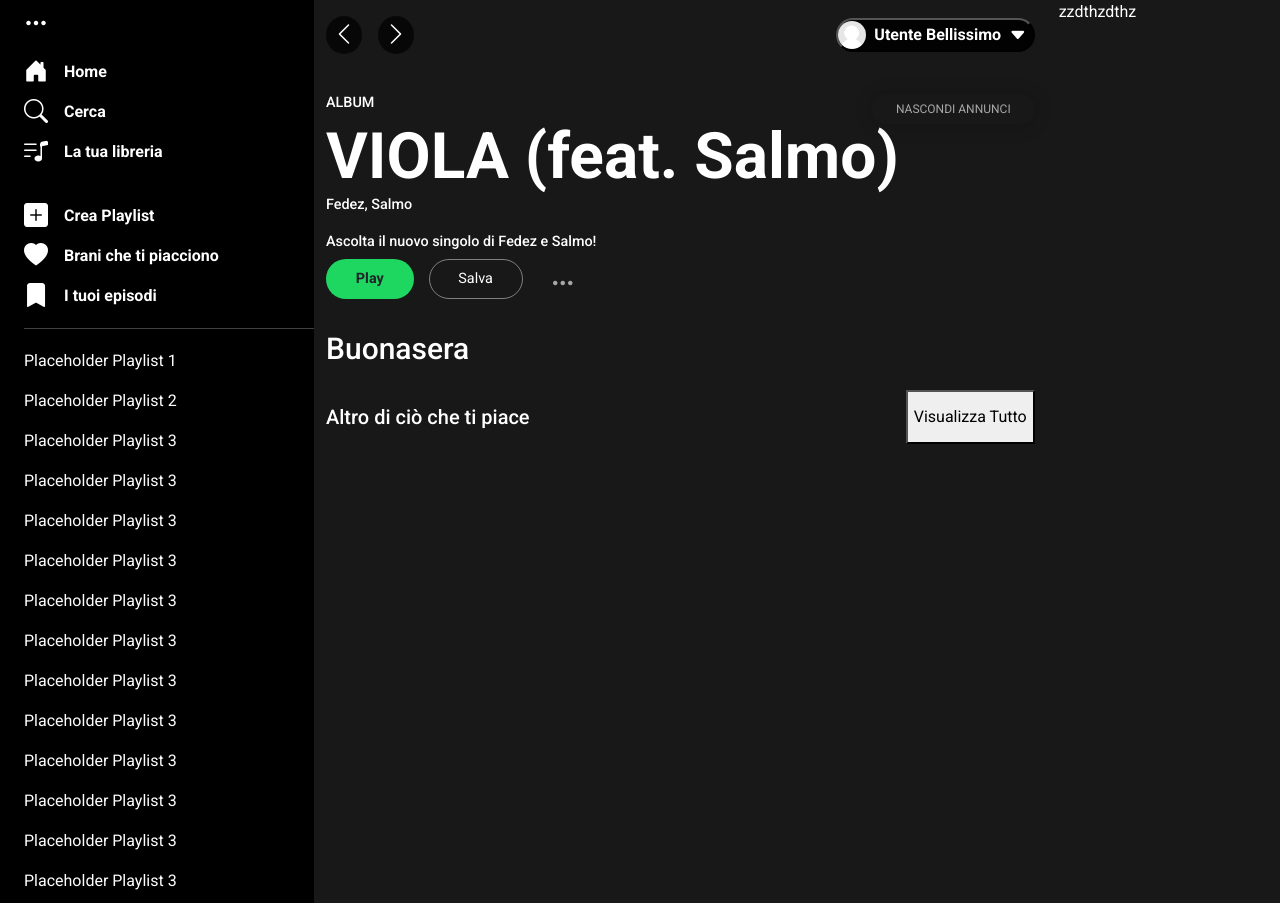
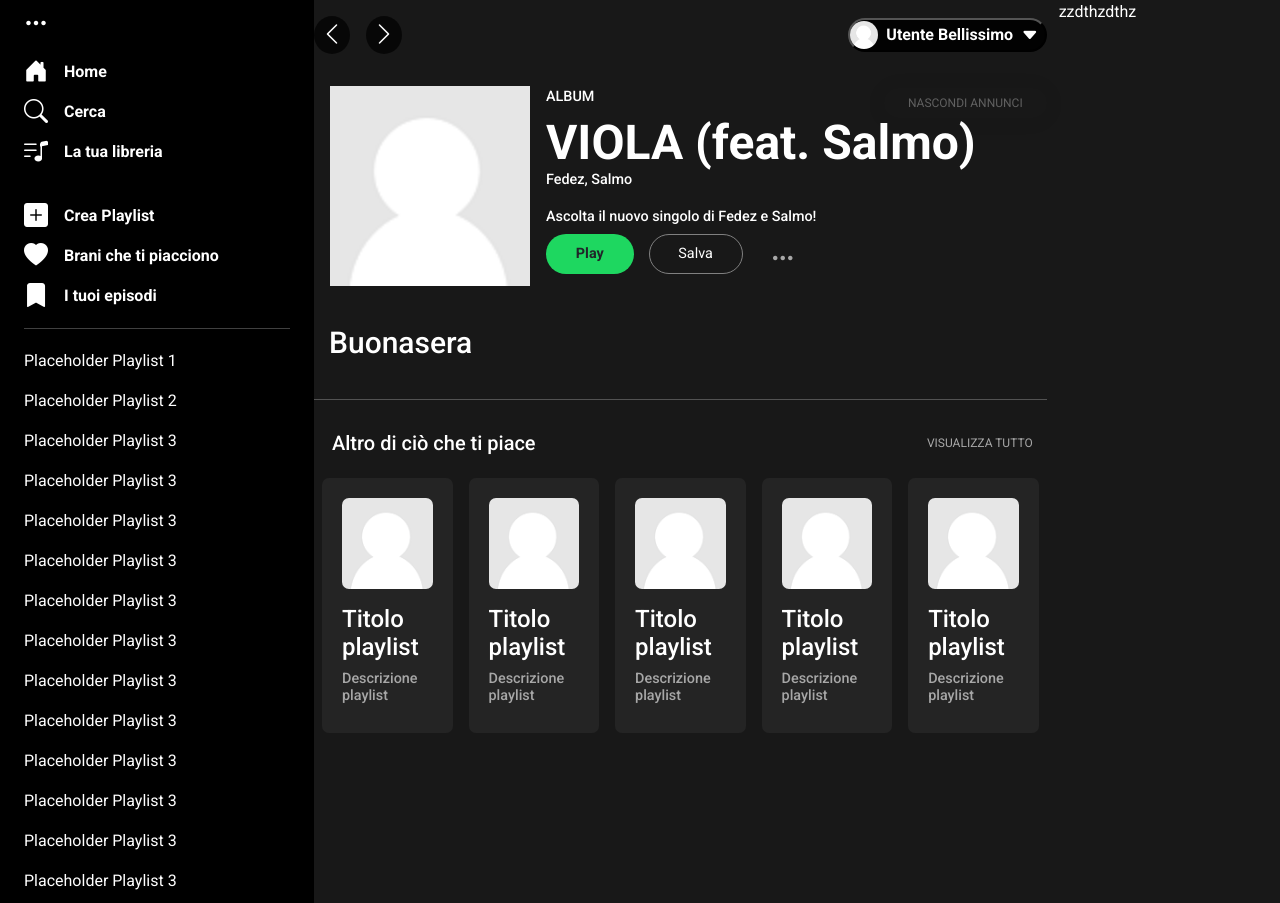
Before and after one commit to Kaymax99/U2-Project, a PHP site: page /homePage.html in a window 1280 px wide. Shown: the top 903 px of the page. Run offline with PHP 8.4, Linux system fonts and the light colour scheme; style sheets or scripts are compiled from the project's sources.

Commit message:
Adjusted cards

```diff
--- a/assets/css/app.css
+++ b/assets/css/app.css
@@ -37,7 +37,7 @@
 #left-Nav {
   background-color: black;
   min-height: 100vh;
-  padding: 0 0 0 24px;
+  padding: 0 24px;
   overflow-y: scroll;
   -ms-overflow-style: none; /* IE and Edge */
   scrollbar-width: none; /* Firefox */
@@ -130,14 +130,21 @@
   font-size: 1.5em;
 }
 
+#annuncio {
+  display: flex;
+  align-items: center;
+  width: 100%;
+}
+
 #wrapperAnnuncio {
   position: relative;
+  width: 100%;
 }
 #wrapperAnnuncio h5 {
   font-size: 0.9em;
 }
 #wrapperAnnuncio h1 {
-  font-size: 4em;
+  font-size: 3em;
   font-weight: 700;
   margin-bottom: 0;
 }
@@ -148,10 +155,11 @@
 #headingConsigliati {
   display: flex;
   justify-content: space-between;
+  margin: 0 0.5em;
 }
 
 h2 {
-  margin: 0.75em 0;
+  margin: 0.75em 0.5em;
   font-size: 1.25em;
 }
 
@@ -230,4 +238,47 @@
   right: 0;
   top: 0;
   height: 30px;
+  opacity: 50%;
+}
+
+.showMore {
+  background-color: inherit;
+  border: none;
+  text-transform: uppercase;
+  font-size: 0.75em;
+  color: #a7a7a7;
+}
+
+.custCardLG {
+  display: flex;
+  flex-direction: row;
+  align-items: center;
+  border-radius: 5px;
+  margin-top: 10px;
+  background-color: #2a2a2a;
+  font-size: 0.6em;
+}
+.custCardLG img {
+  border-top-left-radius: 5px;
+  border-bottom-left-radius: 5px;
+}
+.custCardLG div {
+  padding-left: 10px;
+}
+
+.custCard {
+  display: flex;
+  flex-direction: column;
+  background-color: #242424;
+  padding: 20px;
+  border-radius: 7px;
+}
+.custCard img {
+  border-radius: 7px;
+  margin-bottom: 1em;
+  height: 70%;
+}
+.custCard h5 {
+  font-size: 0.9em;
+  color: #a7a7a7;
 }/*# sourceMappingURL=app.css.map */
--- a/assets/js/homePage.js
+++ b/assets/js/homePage.js
@@ -1,40 +1,87 @@
 const getMusic = async () => {
   try {
-    let discografiaUltimiAscolti = await fetch(
+    let discografiaUltimiAscolti1 = await fetch(
       "https://striveschool-api.herokuapp.com/api/deezer/album/75621062",
       {
         input: "GET",
       }
     );
 
-    if (discografiaUltimiAscolti.ok) {
-      let elencoUltimiAscolti = await discografiaUltimiAscolti.json();
+    let discografiaUltimiAscolti2 = await fetch(
+      "https://striveschool-api.herokuapp.com/api/deezer/album/75621062",
+      {
+        input: "GET",
+      }
+    );
+
+    let discografiaUltimiAscolti3 = await fetch(
+      "https://striveschool-api.herokuapp.com/api/deezer/album/75621062",
+      {
+        input: "GET",
+      }
+    );
+
+    let discografiaUltimiAscolti4 = await fetch(
+      "https://striveschool-api.herokuapp.com/api/deezer/album/75621062",
+      {
+        input: "GET",
+      }
+    );
+
+    let discografiaUltimiAscolti5 = await fetch(
+      "https://striveschool-api.herokuapp.com/api/deezer/album/75621062",
+      {
+        input: "GET",
+      }
+    );
+
+    let discografiaUltimiAscolti6 = await fetch(
+      "https://striveschool-api.herokuapp.com/api/deezer/album/75621062",
+      {
+        input: "GET",
+      }
+    );
+
+    if (
+      discografiaUltimiAscolti1.ok &&
+      discografiaUltimiAscolti2.ok &&
+      discografiaUltimiAscolti3.ok &&
+      discografiaUltimiAscolti4.ok &&
+      discografiaUltimiAscolti5.ok &&
+      discografiaUltimiAscolti6.ok
+    ) {
+      let elencoUltimiAscolti1 = await discografiaUltimiAscolti1.json();
+      let elencoUltimiAscolti2 = await discografiaUltimiAscolti2.json();
+      let elencoUltimiAscolti3 = await discografiaUltimiAscolti3.json();
+      let elencoUltimiAscolti4 = await discografiaUltimiAscolti4.json();
+      let elencoUltimiAscolti5 = await discografiaUltimiAscolti5.json();
+      let elencoUltimiAscolti6 = await discografiaUltimiAscolti6.json();
 
       let divUltimiAscolti = document.getElementById("ultimiAscoltiWrapper");
 
-      divUltimiAscolti.innerHTML += `<div class="row col-4 rounded-1 border p-0">
-        <img src="${elencoUltimiAscolti.cover_small}" class="col-3 p-0" />
-        <div class="col-9">${elencoUltimiAscolti.title}</div>`;
+      divUltimiAscolti.innerHTML += `<div class="row col-4 p-1"><div class="p-0 custCardLG">
+        <img src="${elencoUltimiAscolti1.cover_small}" class="col-3 p-0" />
+        <div class="col-9">${elencoUltimiAscolti1.title}</div></div>`;
 
-      divUltimiAscolti.innerHTML += `<div class="row col-4 rounded-1 border p-0">
-        <img src="${elencoUltimiAscolti.cover_small}" class="col-3 p-0" />
-        <div class="col-9">${elencoUltimiAscolti.title}</div>`;
+      divUltimiAscolti.innerHTML += `<div class="row col-4 p-1"><div class="p-0 custCardLG">
+        <img src="${elencoUltimiAscolti2.cover_small}" class="col-3 p-0" />
+        <div class="col-9">${elencoUltimiAscolti2.title}</div></div>`;
 
-      divUltimiAscolti.innerHTML += `<div class="row col-4 rounded-1 border p-0">
-        <img src="${elencoUltimiAscolti.cover_small}" class="col-3 p-0" />
-        <div class="col-9">${elencoUltimiAscolti.title}</div>`;
+      divUltimiAscolti.innerHTML += `<div class="row col-4 p-1"><div class="p-0 custCardLG">
+        <img src="${elencoUltimiAscolti3.cover_small}" class="col-3 p-0" />
+        <div class="col-9">${elencoUltimiAscolti3.title}</div></div>`;
 
-      divUltimiAscolti.innerHTML += `<div class="row col-4 rounded-1 border p-0">
-        <img src="${elencoUltimiAscolti.cover_small}" class="col-3 p-0" />
-        <div class="col-9">${elencoUltimiAscolti.title}</div>`;
+      divUltimiAscolti.innerHTML += `<div class="row col-4 p-1"><div class="p-0 custCardLG">
+        <img src="${elencoUltimiAscolti4.cover_small}" class="col-3 p-0" />
+        <div class="col-9">${elencoUltimiAscolti4.title}</div></div>`;
 
-      divUltimiAscolti.innerHTML += `<div class="row col-4 rounded-1 border p-0">
-        <img src="${elencoUltimiAscolti.cover_small}" class="col-3 p-0" />
-        <div class="col-9">${elencoUltimiAscolti.title}</div>`;
+      divUltimiAscolti.innerHTML += `<div class="row col-4 p-1"><div class="p-0 custCardLG">
+        <img src="${elencoUltimiAscolti5.cover_small}" class="col-3 p-0" />
+        <div class="col-9">${elencoUltimiAscolti5.title}</div></div>`;
 
-      divUltimiAscolti.innerHTML += `<div class="row col-4 rounded-1 border p-0">
-        <img src="${elencoUltimiAscolti.cover_small}" class="col-3 p-0" />
-        <div class="col-9">${elencoUltimiAscolti.title}</div>`;
+      divUltimiAscolti.innerHTML += `<div class="row col-4 p-1"><div class="p-0 custCardLG">
+        <img src="${elencoUltimiAscolti6.cover_small}" class="col-3 p-0" />
+        <div class="col-9">${elencoUltimiAscolti6.title}</div></div>`;
     } else {
       throw "errore nel primo in discografiaUltimiAscolti";
     }
--- a/assets/sass/app.scss
+++ b/assets/sass/app.scss
@@ -5,3 +5,4 @@
 @import "./partials/main";
 @import "./partials/player";
 @import "./partials/buttons";
+@import "./partials/customCard";
--- a/assets/sass/partials/_buttons.scss
+++ b/assets/sass/partials/_buttons.scss
@@ -35,4 +35,12 @@
   right: 0;
   top: 0;
   height: 30px;
+  opacity: 50%;
 }
+.showMore {
+  background-color: inherit;
+  border: none;
+  text-transform: uppercase;
+  font-size: 0.75em;
+  color: $c-text-subdued;
+}
--- a/assets/sass/partials/_customCard.scss
+++ b/assets/sass/partials/_customCard.scss
@@ -0,0 +1,31 @@
+.custCardLG {
+  @include row;
+  align-items: center;
+  border-radius: 5px;
+  margin-top: 10px;
+  background-color: $bg-elevated-highlight;
+  img {
+    border-top-left-radius: 5px;
+    border-bottom-left-radius: 5px;
+  }
+  font-size: 0.6em;
+  div {
+    padding-left: 10px;
+  }
+}
+
+.custCard {
+  @include column;
+  background-color: #242424;
+  padding: 20px;
+  border-radius: 7px;
+  img {
+    border-radius: 7px;
+    margin-bottom: 1em;
+    height: 70%;
+  }
+  h5 {
+    font-size: 0.9em;
+    color: $c-text-subdued;
+  }
+}
--- a/assets/sass/partials/_left-Nav.scss
+++ b/assets/sass/partials/_left-Nav.scss
@@ -1,7 +1,7 @@
 #left-Nav {
   background-color: $c-bg-primary;
   min-height: 100vh;
-  padding: 0 0 0 24px;
+  padding: 0 24px;
   overflow-y: scroll;
   -ms-overflow-style: none; /* IE and Edge */
   scrollbar-width: none; /* Firefox */
--- a/assets/sass/partials/_main.scss
+++ b/assets/sass/partials/_main.scss
@@ -43,13 +43,20 @@
   font-size: 1.5em;
 }
 
+#annuncio {
+  display: flex;
+  align-items: center;
+  width: 100%;
+}
+
 #wrapperAnnuncio {
   position: relative;
+  width: 100%;
   h5 {
     font-size: 0.9em;
   }
   h1 {
-    font-size: 4em;
+    font-size: 3em;
     font-weight: 700;
     margin-bottom: 0;
   }
@@ -61,9 +68,10 @@
 #headingConsigliati {
   display: flex;
   justify-content: space-between;
+  margin: 0 0.5em;
 }
 
 h2 {
-  margin: 0.75em 0;
+  margin: 0.75em 0.5em;
   font-size: 1.25em;
 }
--- a/assets/sass/partials/_variables.scss
+++ b/assets/sass/partials/_variables.scss
@@ -1,6 +1,7 @@
 $c-text-primary: white;
 $c-text-subdued: #a7a7a7;
 $c-bg-primary: black;
+$bg-elevated-highlight: #2a2a2a;
 $bg-buttons-default: rgba(0, 0, 0, 0.9);
 $bg-buttons-subdued: rgba(0, 0, 0, 0.7);
 $theme-primary: #1ed760;
--- a/homePage.html
+++ b/homePage.html
@@ -1,7 +1,5 @@
 <!DOCTYPE html>
 <html lang="en">
-
-<head>
   <head>
     <meta charset="UTF-8" />
     <meta http-equiv="X-UA-Compatible" content="IE=edge" />
@@ -28,7 +26,10 @@
       rel="stylesheet"
       href="./assets/resources/noUiSlider-15.6.1/dist/nouislider.css"
     />
-  <link rel="stylesheet" href="https://cdnjs.cloudflare.com/ajax/libs/font-awesome/6.2.0/css/all.min.css">
+    <link
+      rel="stylesheet"
+      href="https://cdnjs.cloudflare.com/ajax/libs/font-awesome/6.2.0/css/all.min.css"
+    />
   </head>
 
   <body>
@@ -99,7 +100,8 @@
             </ul>
           </div>
         </nav>
-        <main class="col-7">
+
+        <main class="col-7 p-0">
           <nav id="mainNav">
             <div>
               <button class="navigation">
@@ -117,8 +119,8 @@
           </nav>
 
           <article id="annuncio">
-            <div>
-              <img />
+            <div class="p-3">
+              <img src="./assets/img/user.png" height="200px" />
             </div>
             <div id="wrapperAnnuncio">
               <h5 class="albumAnnuncio">ALBUM</h5>
@@ -142,83 +144,129 @@
             <h2>Buonasera</h2>
             <div
               id="ultimiAscoltiWrapper"
-              class="row d-flex justify-content-between gx-0"
+              class="row d-flex justify-content-between gx-0 px-4"
             ></div>
           </section>
+          <hr />
 
           <section id="consigliati">
             <div id="headingConsigliati">
               <h2>Altro di ciò che ti piace</h2>
-              <button class="">Visualizza Tutto</button>
+              <button class="showMore">Visualizza Tutto</button>
             </div>
+            <div
+              id="ultimiAscoltiWrapper"
+              class="row row-cols-5 d-flex justify-content-between gx-0"
+            >
+              <div class="p-2">
+                <div class="col custCard">
+                  <img src="./assets/img/user.png" />
                   <div>
-              <div></div>
-              <div></div>
-              <div></div>
-              <div></div>
-              <div></div>
+                    <h4>Titolo playlist</h4>
+                    <h5>Descrizione playlist</h5>
+                  </div>
+                </div>
+              </div>
+              <div class="p-2">
+                <div class="col custCard">
+                  <img src="./assets/img/user.png" />
+                  <div>
+                    <h4>Titolo playlist</h4>
+                    <h5>Descrizione playlist</h5>
+                  </div>
+                </div>
+              </div>
+              <div class="p-2">
+                <div class="col custCard">
+                  <img src="./assets/img/user.png" />
+                  <div>
+                    <h4>Titolo playlist</h4>
+                    <h5>Descrizione playlist</h5>
+                  </div>
+                </div>
+              </div>
+              <div class="p-2">
+                <div class="col custCard">
+                  <img src="./assets/img/user.png" />
+                  <div>
+                    <h4>Titolo playlist</h4>
+                    <h5>Descrizione playlist</h5>
+                  </div>
+                </div>
+              </div>
+              <div class="p-2">
+                <div class="col custCard">
+                  <img src="./assets/img/user.png" />
+                  <div>
+                    <h4>Titolo playlist</h4>
+                    <h5>Descrizione playlist</h5>
+                  </div>
+                </div>
+              </div>
             </div>
           </section>
         </main>
         <aside class="col-2">zzdthzdthz</aside>
 
         <footer>
-        <div class="container-fluid mt-5 py-5 ">
-          <div class="row d-flex justify-content-between align-items-center g-2">
+          <div class="container-fluid mt-5 py-5">
+            <div
+              class="row d-flex justify-content-between align-items-center g-2"
+            >
+              <div class="col-3">here artist name and song and heart</div>
               <div class="col-3">
-              here artist name and song and heart
-            </div>
-            <div class="col-3 ">
-              <div class="justify-content-end d-flex pb-2 ">
-                <div class="col d-flex  justify-content-end">
-
+                <div class="justify-content-end d-flex pb-2">
+                  <div class="col d-flex justify-content-end">
                     <i class="fa-solid fa-shuffle"></i>
                   </div>
 
-                <div class="col d-flex  justify-content-end"><i class="fa-solid fa-backward-step"></i></div>
-                <div class="col d-flex  justify-content-center"><i class="fa-solid fa-circle-play"></i></div>
-                <div class="col d-flex  justify-content-start"> <i class="fa-solid fa-forward-step"></i></div>
+                  <div class="col d-flex justify-content-end">
+                    <i class="fa-solid fa-backward-step"></i>
+                  </div>
+                  <div class="col d-flex justify-content-center">
+                    <i class="fa-solid fa-circle-play"></i>
+                  </div>
+                  <div class="col d-flex justify-content-start">
+                    <i class="fa-solid fa-forward-step"></i>
+                  </div>
 
-                <div class="col d-flex  justify-content-start">
-
+                  <div class="col d-flex justify-content-start">
                     <i class="fa-solid fa-repeat"></i>
                   </div>
-
-
                 </div>
 
-              <div class=" slider-styled " id="slider-round"></div>
+                <div class="slider-styled" id="slider-round"></div>
               </div>
               <div class="col-3">
                 <div class="row justify-content-center align-items-center g-2">
                   <div class="col-1 d-flex justify-content-end">
                     <i class="fa-solid fa-microphone"></i>
                   </div>
-                <div class="col-1 d-flex  justify-content-end">
+                  <div class="col-1 d-flex justify-content-end">
                     <i class="bi bi-list-columns-reverse"></i>
                   </div>
-                <div class="col-1 d-flex  justify-content-end">
+                  <div class="col-1 d-flex justify-content-end">
                     <i class="bi bi-pc-display"></i>
                   </div>
-                <div class="col-5 ">
-                  <div class="slider-styled " id="slider-round2"></div>
+                  <div class="col-5">
+                    <div class="slider-styled" id="slider-round2"></div>
                   </div>
                 </div>
               </div>
             </div>
           </div>
-
         </footer>
       </div>
     </div>
-  <script src="https://cdn.jsdelivr.net/npm/bootstrap@5.3.0-alpha1/dist/js/bootstrap.bundle.min.js"
-    integrity="sha384-w76AqPfDkMBDXo30jS1Sgez6pr3x5MlQ1ZAGC+nuZB+EYdgRZgiwxhTBTkF7CXvN" crossorigin="anonymous">
-    </script>
-  <script src="./assets/resources/noUiSlider-15.6.1/dist/nouislider.js">
-  </script>
+
+    <script
+      src="https://cdn.jsdelivr.net/npm/bootstrap@5.3.0-alpha1/dist/js/bootstrap.bundle.min.js"
+      integrity="sha384-w76AqPfDkMBDXo30jS1Sgez6pr3x5MlQ1ZAGC+nuZB+EYdgRZgiwxhTBTkF7CXvN"
+      crossorigin="anonymous"
+    ></script>
+    <script src="./assets/resources/noUiSlider-15.6.1/dist/nouislider.js"></script>
     <script src="./assets/js/homePage.js"></script>
 
     <script src="./assets/js/player.js"></script>
   </body>
-
 </html>
```
Also changed, not shown: 1 other file. Lines whose indentation alone changed are shown as unchanged.
